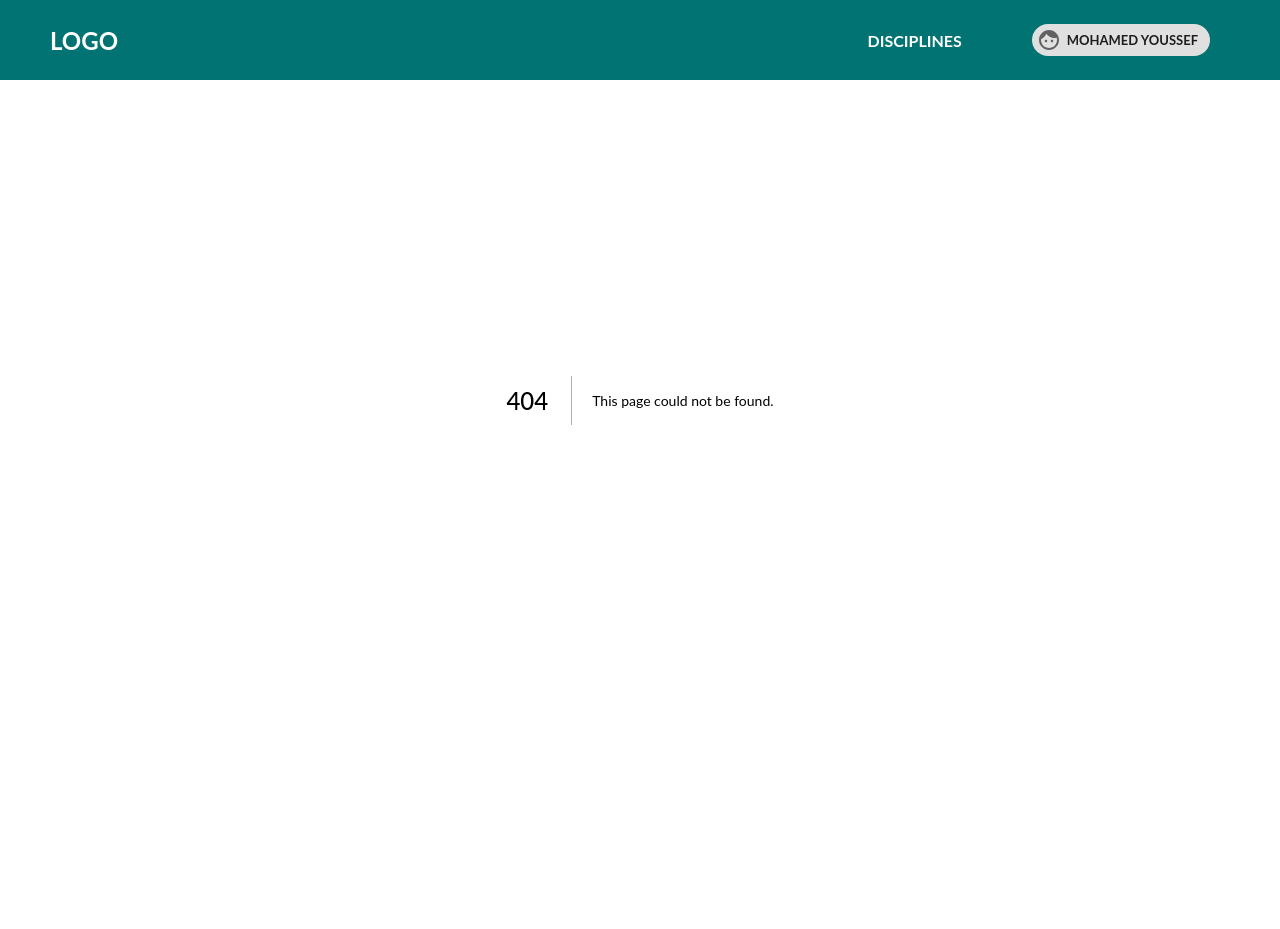
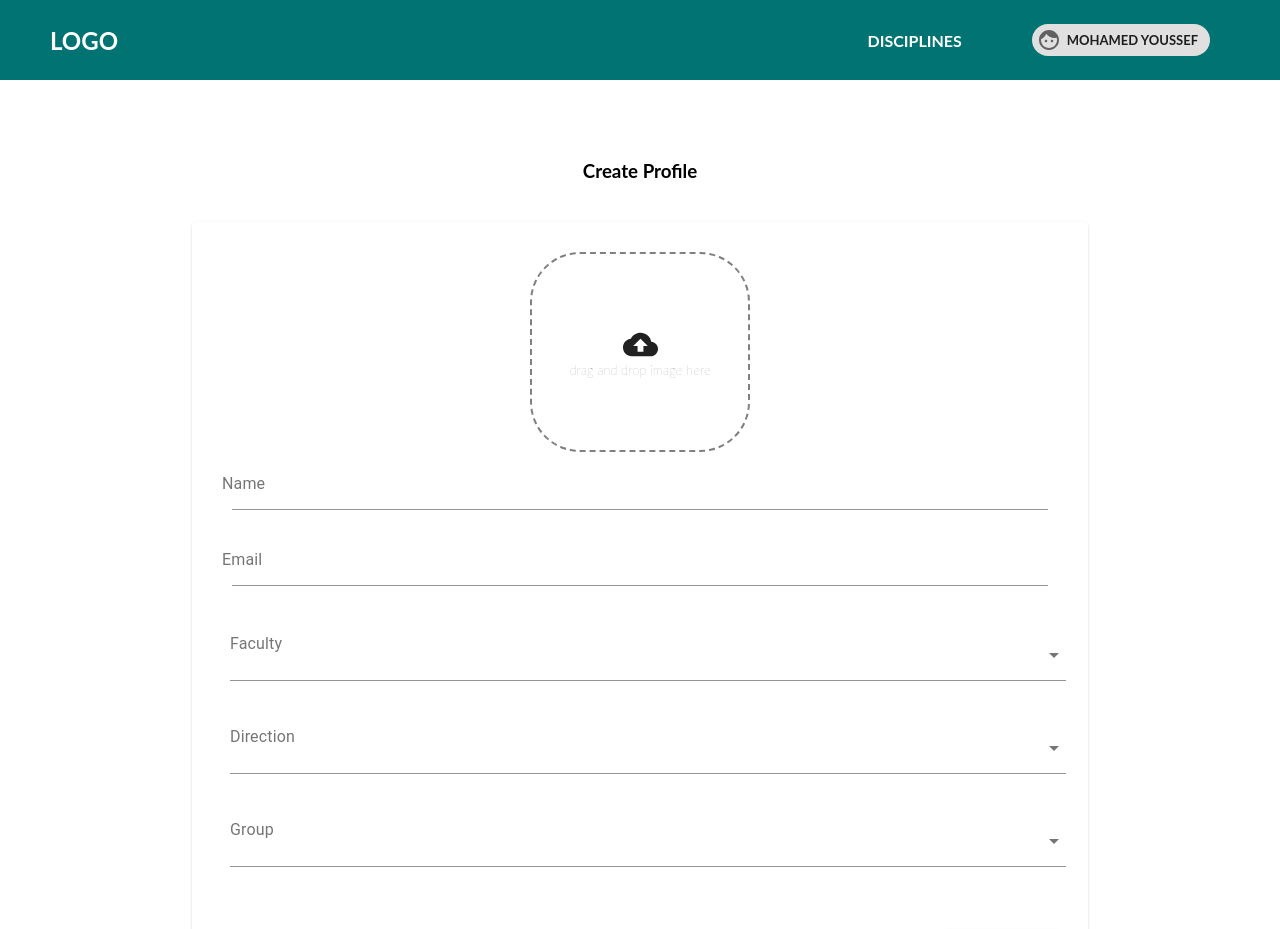
Before and after one commit to MohamedAhmed122/Eduction-Programs, a Next.js app: page /account in a window 1280 px wide. Before the commit this address had no page. Shown: the top 929 px of the page. Before the commit the page ends 800 px from the top, so only its background shows below. Built offline with nearby package versions, Linux system fonts and the light colour scheme.

Commit message:
Create the Profile Page

```diff
--- /dev/null
+++ b/Components/CustomButton/CustomButton.js
@@ -0,0 +1,12 @@
+import { Button } from '@material-ui/core'
+import React from 'react'
+
+export default function CustomButton({title, ...props}) {
+    return (
+        <div style={{display:'flex', justifyContent:'flex-end', marginTop:'3rem'}}>
+            <Button  variant='contained' style={{padding:'12px 40px'}}  {...props} >
+                {title}
+            </Button>
+        </div>
+    )
+}
--- a/Components/Form/FormSelect.js
+++ b/Components/Form/FormSelect.js
@@ -43,7 +43,8 @@ export default function FromSelect({label,options, ...props}) {
     const [field, meta, helpers] = useField(props);
 
     return (
-        <FormControl className={classes.formControl} error={meta.touched && !!meta.error}>
+
+        <FormControl style={{width: '100%'}} className={classes.formControl} error={meta.touched && !!meta.error}>
          <InputLabel id="demo-mutiple-name-label">{label}</InputLabel>
             <Select
             id="demo-mutiple-name-label"
--- a/data/options.js
+++ b/data/options.js
@@ -1,6 +1,6 @@
 
 
-export const initialValues={
+export const registerInitialValues={
     name:'',
     email:"",
     password:'',
@@ -10,6 +10,17 @@ export const initialValues={
     direction:'',
     group :''
 }
+
+export const profileInitialValues={
+    name:'',
+    email:"",
+    faculty: '',
+    direction:'',
+    group :''
+}
+
+
+
 
 
 export const facultyOptions =[
--- /dev/null
+++ b/pages/account.js
@@ -0,0 +1,55 @@
+import { Formik, Form } from 'formik'
+import * as Yup from 'yup'
+import classNames from 'classnames'
+
+import { Card } from "@material-ui/core";
+import BackupIcon from '@material-ui/icons/Backup';
+import FromInput from '../Components/Form/FormInput'
+import FromSelect from '../Components/Form/FormSelect'
+
+import { profileInitialValues, facultyOptions, directionOptions, groupOptions } from '../data/options'
+
+import styles from '../styles/profile.module.css'
+import CustomButton from '../Components/CustomButton/CustomButton';
+
+
+export default function account() {
+
+    const validationSchema = Yup.object({
+        name: Yup.string().required().label('Name'),
+        email: Yup.string().required().email().label('Email'),
+
+    });
+
+
+    return (
+        <div style={{marginTop:'10rem'}} className='flex_col'>
+            <h3>Create Profile</h3>
+            <Card className={styles.card}>
+                <div className={classNames(styles.image, 'flex_col')}>
+                    <BackupIcon fontSize='large'/>
+                    <p className={styles.smallText}>drag and drop image here</p>
+                </div>
+                <Formik
+                    validationSchema={validationSchema}
+                    initialValues={profileInitialValues}
+                    onSubmit={(values)=> console.log(values)}
+                >
+                    {({ values })=>(
+                    <Form style={{width:'100%'}} >
+                        <FromInput label='Name' name='name' />
+                        <FromInput label='Email' name='email' />
+                        <FromSelect name='faculty' label='Faculty' options={facultyOptions}/>
+                        <FromSelect name='direction' label='Direction' options={directionOptions}/>
+                        <FromSelect name='group' label='Group' options={groupOptions} />
+                        <CustomButton title='Save' color='primary' />
+
+                    </Form>
+                    )}
+            </Formik>
+
+
+            </Card>
+        </div>
+    )
+}
--- a/pages/disciplines.js
+++ b/pages/disciplines.js
@@ -29,7 +29,7 @@ export default function disciplines() {
                 <PlayForWorkIcon fontSize='large' style={{color:'white'}} />
             </div>
         </div>
-        <div style={{marginTop:'10rem'}} className='flex_wrap'>
+        <div style={{marginTop:'5rem'}} className='flex_wrap'>
           {facultyData.map(faculty => <CardItems key={faculty.id} faculty={faculty} />)}
         </div>
         <div style={{margin: '30rem'}} />
--- a/pages/register.js
+++ b/pages/register.js
@@ -9,7 +9,7 @@ import Image from 'next/image'
 import classNames from 'classnames'
 import styles from '../styles/index.module.css'
 
-import { initialValues, facultyOptions, directionOptions, groupOptions } from '../data/options'
+import { registerInitialValues, facultyOptions, directionOptions, groupOptions } from '../data/options'
 
 
 const validationSchema = Yup.object({
@@ -29,7 +29,7 @@ export default function Register() {
             <h1 className='main_title'>Welcome to Website name  </h1>
             <Formik
               validationSchema={validationSchema}
-              initialValues={initialValues}
+              initialValues={registerInitialValues}
               onSubmit={(values)=> console.log(values)}
             >
             {({ values })=>(
--- a/styles/globals.css
+++ b/styles/globals.css
@@ -53,6 +53,7 @@ button{
   flex-direction: column;
 }
 
+
 .btn_primary{
   background-color: #027373;
   padding: 17px 65px;
--- /dev/null
+++ b/styles/profile.module.css
@@ -0,0 +1,19 @@
+.card{
+    width: 70%;
+    padding: 30px;
+    display: flex;
+    flex-direction: column;
+    align-items: center;
+    margin: 40px 0px;
+}
+.image{
+    border: 2px dashed gray;
+    height: 200px;
+    width: 220px;
+    border-radius: 50px;
+}
+.smallText{
+    color: gray;
+    font-weight: 200;
+    font-size: 13px;
+}
```
